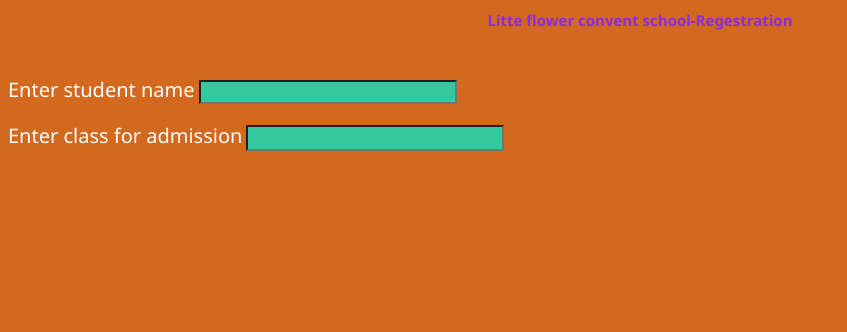
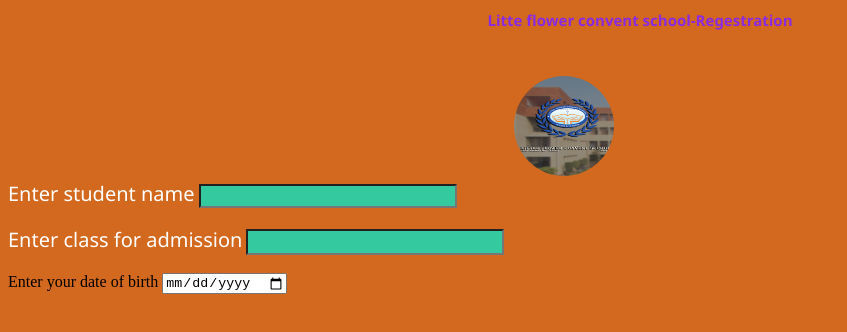
Before and after one commit to vanshaggarwal768/HTML-codes, a plain HTML site: page module 2/acp/acp module 2 lesson 1/index.html in a window 1280 px wide. Shown: the whole page, without its empty margins (0-847 px from the left). Drawn offline with Linux system fonts and the light colour scheme.

Commit message:
inital commit

```diff
--- a/module 2/acp/acp module 2 lesson 1/index.html
+++ b/module 2/acp/acp module 2 lesson 1/index.html
@@ -10,12 +10,15 @@
 
 <body>
     <h1 id="schoolname">Litte flower convent school-Regestration</h1> <br><br>
+    <img id="schoolphoto" src="aboutus.jpg" alt="">
     <form action="">
         <label id="snamelabel" for="">Enter student name</label>
         <input type="text" id="snameinput"> <br><br>
         <label id="sclasslabel" for="">Enter class for admission</label>
-        <input id="sclassinput" type="number">
+        <input id="sclassinput" type="number"> <br><br>
 
+        <label  id="sdoblabel">Enter your date of birth</label>
+        <input    id="sdobinput" type="date">
 
 
 
--- a/module 2/acp/acp module 2 lesson 1/style.css
+++ b/module 2/acp/acp module 2 lesson 1/style.css
@@ -36,3 +36,9 @@ body{
     height: 20px;
 
 }
+#schoolphoto{
+    width: 100px;
+    height: 100px;
+    border-radius: 50%;
+    margin-left: 40%;
+}
```
